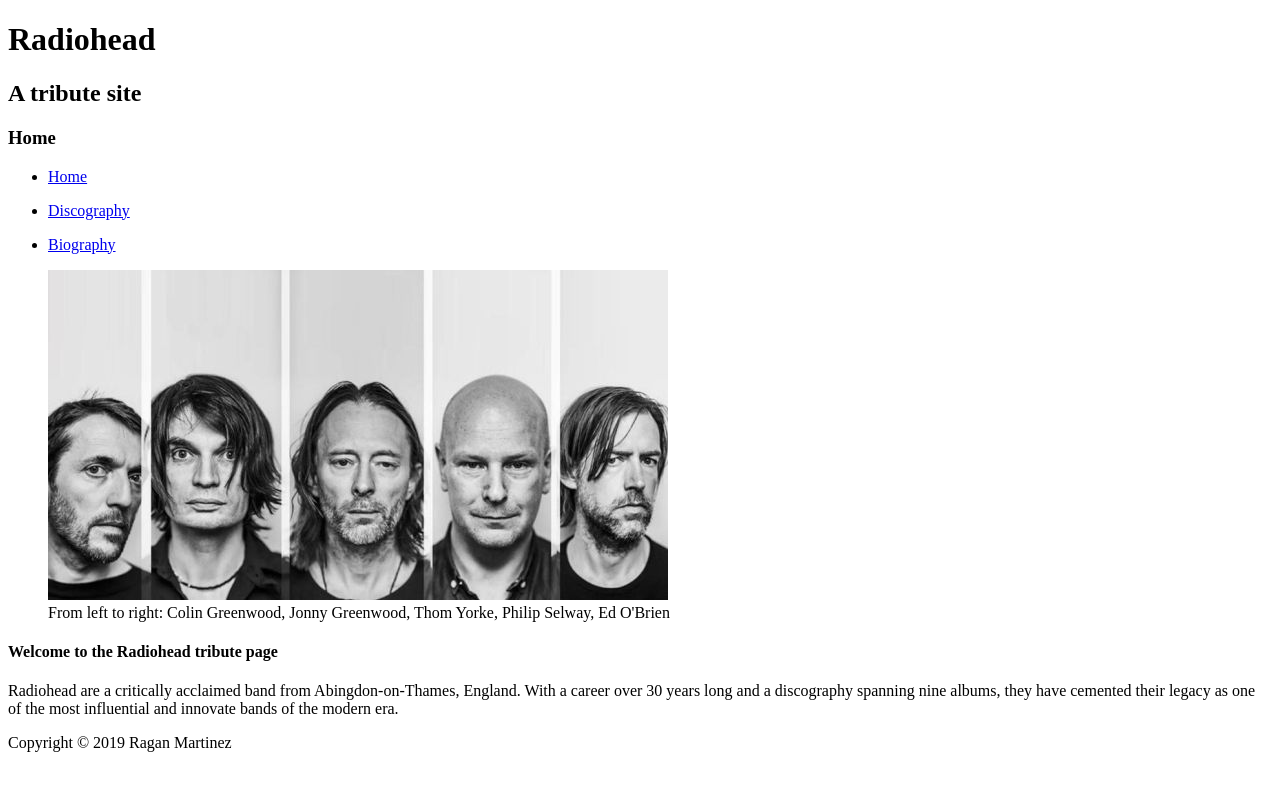
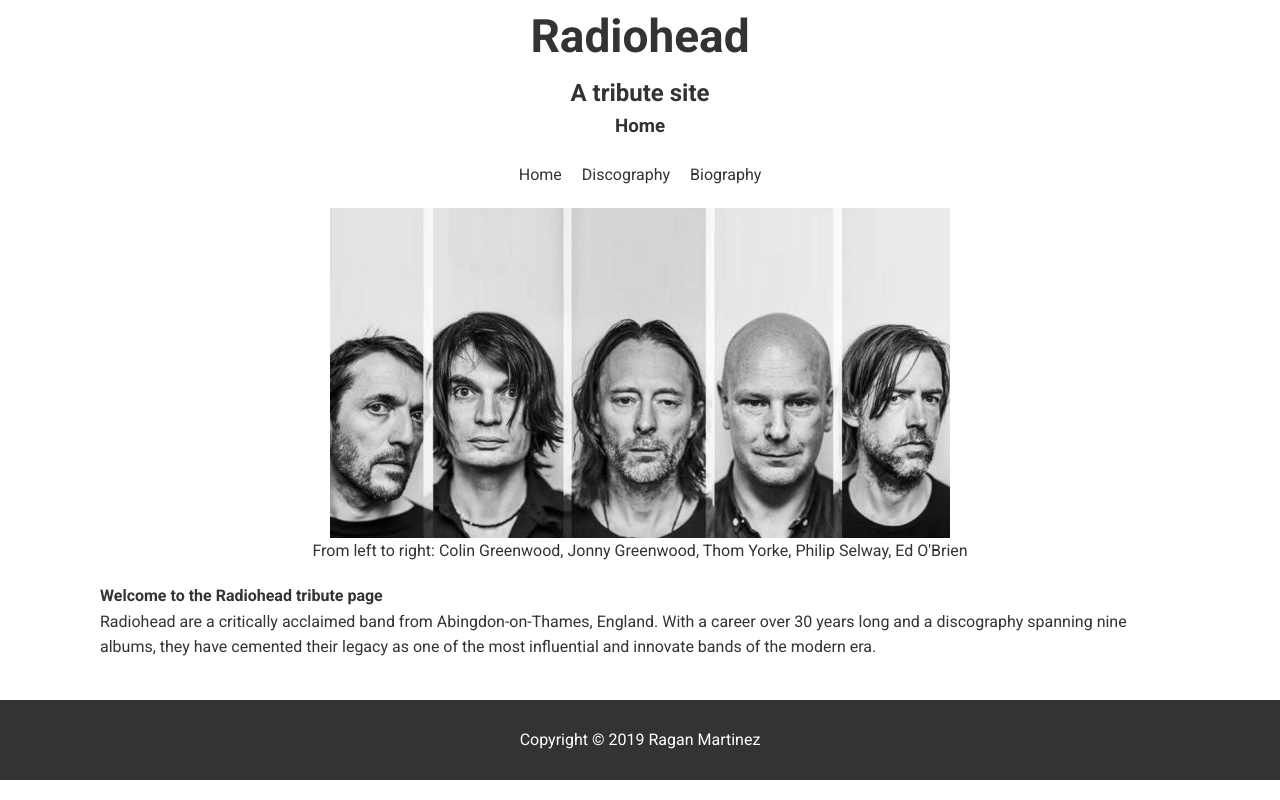
Before and after one commit to rmar8138/band-website, a plain HTML site: page index.html in a window 1280 px wide. Drawn offline with Linux system fonts and the light colour scheme.

Commit message:
Add styles

```diff
--- a/index.html
+++ b/index.html
@@ -19,8 +19,14 @@
     <meta name="viewport" content="width=device-width, initial-scale=1.0" />
     <meta http-equiv="X-UA-Compatible" content="ie=edge" />
     <title>Afternoon Challenge</title>
+    <link rel="stylesheet" href="./styles.css" />
+    <link
+      href="https://fonts.googleapis.com/css?family=Roboto:300,400,700&display=swap"
+      rel="stylesheet"
+    />
   </head>
   <body>
+    <div class="container">
       <header>
         <h1>Radiohead</h1>
         <h2>A tribute site</h2>
@@ -31,21 +37,17 @@
           <li>
             <a href="./index.html">Home</a>
           </li>
-      </ul>
-      <ul>
           <li>
             <a href="./discography.html">Discography</a>
           </li>
-      </ul>
-      <ul>
           <li>
             <a href="./bio.html">Biography</a>
           </li>
         </ul>
       </nav>
       <main>
-      <figure>
-        <img src="./img/radiohead.jpg" alt="Radiohead" />
+        <figure class="hero">
+          <img class="hero-image" src="./img/radiohead.jpg" alt="Radiohead" />
           <figcaption>
             From left to right: Colin Greenwood, Jonny Greenwood, Thom Yorke,
             Philip Selway, Ed O'Brien
@@ -61,8 +63,11 @@
           </p>
         </section>
       </main>
+    </div>
     <footer>
+      <div class="container">
         <p>Copyright &copy; 2019 Ragan Martinez</p>
+      </div>
     </footer>
   </body>
 </html>
--- /dev/null
+++ b/styles.css
@@ -0,0 +1,143 @@
+/* GLOBALS */
+
+* {
+  margin: 0;
+  padding: 0;
+  box-sizing: inherit;
+  /* border: 1px solid orangered; */
+}
+
+html {
+  font-size: 62.5%;
+  box-sizing: border-box;
+  height: 100vh;
+}
+
+body {
+  /* display: flex;
+  flex-direction: column;
+  justify-content: space-between; */
+  position: relative;
+  height: 100%;
+  font-size: 1.6rem;
+  font-family: 'Roboto', sans-serif;
+  color: #333;
+  line-height: 1.6;
+  background-color: #fff;
+}
+
+h1 {
+  font-size: 4.6rem;
+}
+
+a {
+  text-decoration: none;
+  color: #333;
+  border-bottom: 1px solid transparent;
+}
+
+a:hover {
+  border-bottom: 1px solid #333;
+  transition: 0.3s all;
+}
+
+/* UTILITIES */
+
+.container {
+  margin: 0 auto;
+  padding: 0 10rem;
+}
+
+/* MAIN */
+
+header {
+  text-align: center;
+  margin-bottom: 2rem;
+}
+
+nav {
+  margin-bottom: 2rem;
+}
+
+main {
+  margin-bottom: 4rem;
+}
+
+figure {
+  display: flex;
+  flex-direction: column;
+  justify-content: center;
+}
+
+figcaption {
+  text-align: center;
+}
+
+nav ul {
+  list-style: none;
+  display: flex;
+  justify-content: center;
+}
+
+nav > ul > li:not(:last-child) {
+  margin-right: 2rem;
+}
+
+.hero {
+  margin-bottom: 2rem;
+}
+
+.hero-image {
+  margin: 0 auto;
+}
+
+.discography {
+  text-align: center;
+}
+
+.albumInfo {
+  margin-bottom: 5rem;
+}
+
+.albumInfo > figure {
+  margin-bottom: 2rem;
+}
+
+.albumInfo li {
+  display: block;
+}
+
+.albumArt {
+  width: 20rem;
+  height: auto;
+  margin: 0 auto;
+}
+
+.bio {
+  text-align: center;
+}
+
+.bio ul li {
+  margin-bottom: 2rem;
+}
+
+.bio figure {
+  display: flex;
+  flex-direction: column;
+  justify-content: center;
+  align-items: center;
+}
+
+.bio figure img {
+  width: 40rem;
+}
+
+footer {
+  width: 100%;
+  height: 8rem;
+  background-color: #333;
+  color: #fff;
+  display: flex;
+  justify-content: center;
+  align-items: center;
+}
```
Also changed, not shown: bio.html (+6 -5 lines), discography.html (+26 -12 lines). Lines whose indentation alone changed are shown as unchanged.
